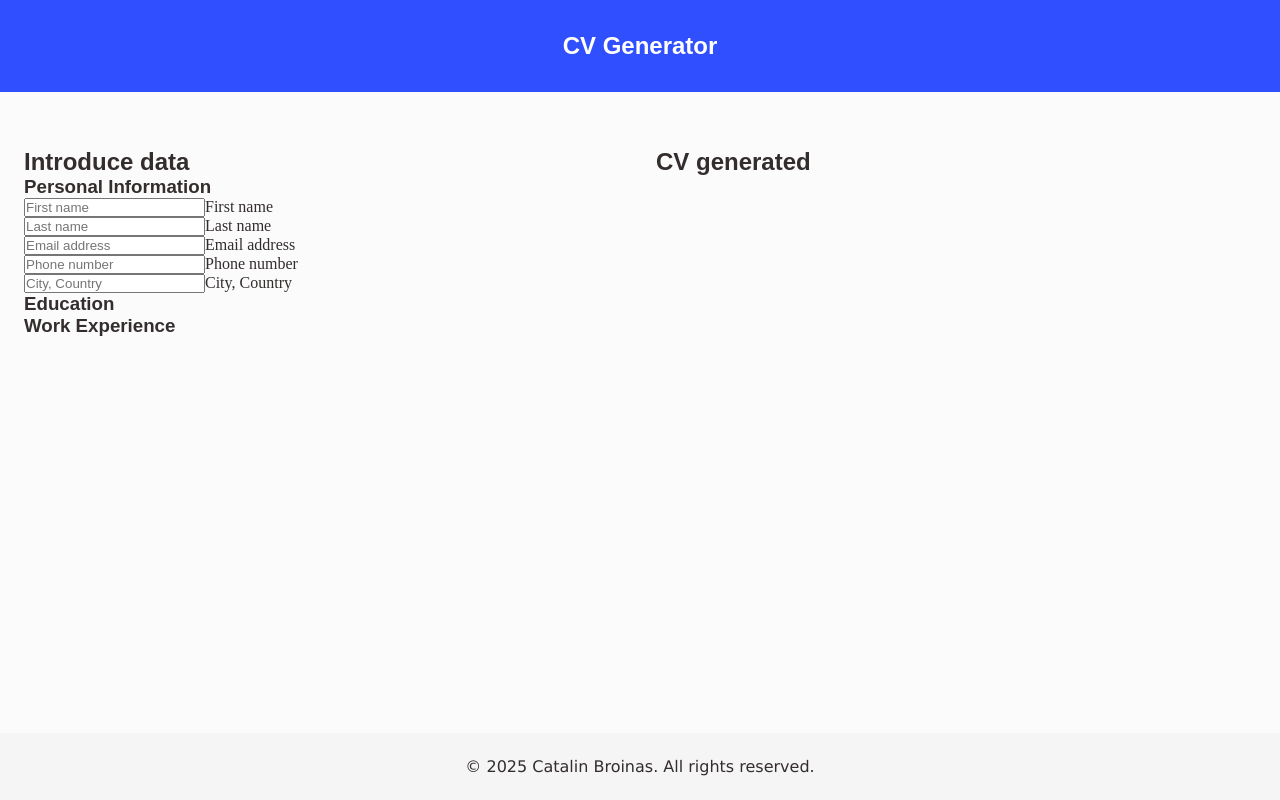
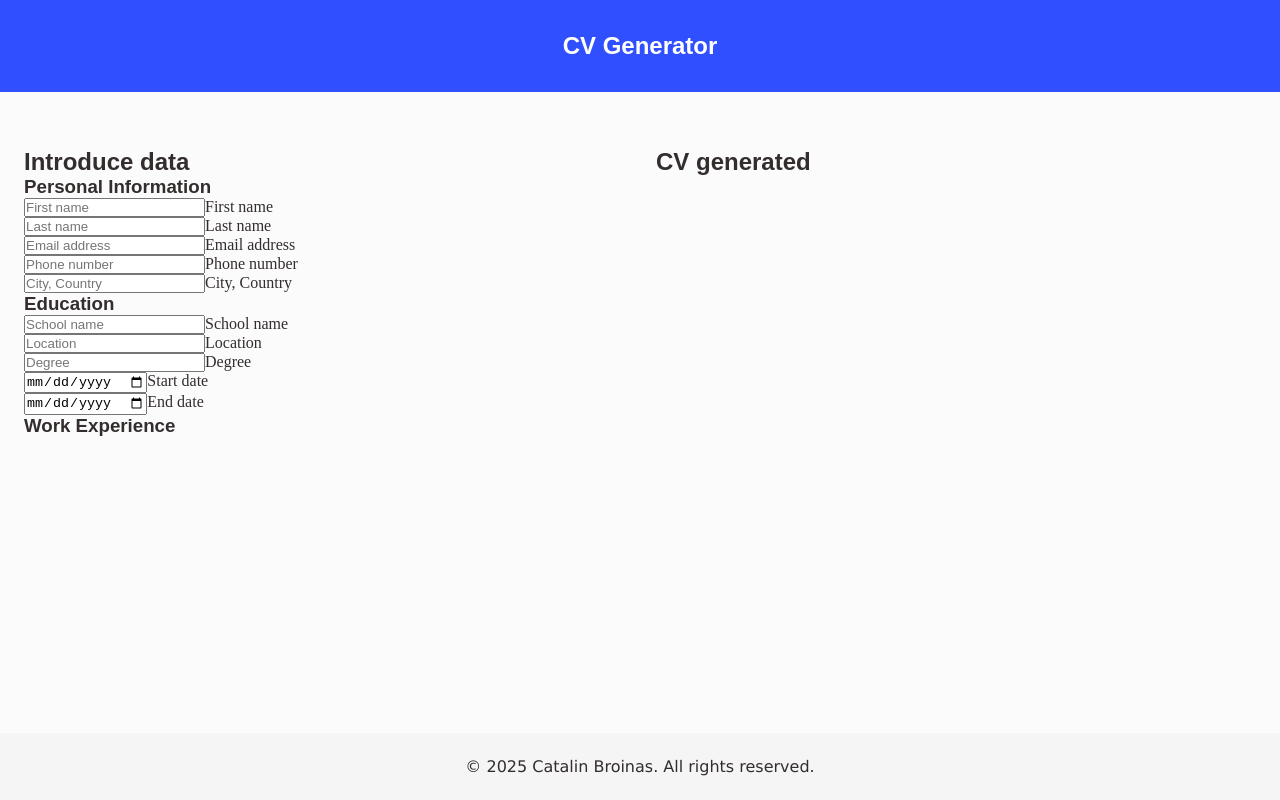
Before and after one commit to catalinbroinas/cv-application, a React (Vite) app: page / in a window 1280 px wide. Built offline with nearby package versions, Linux system fonts and the light colour scheme.

Commit message:
feat: add education inputs
- Include school name, location, degree, start date, and end date fields

```diff
--- a/src/components/forms/EducationForm.jsx
+++ b/src/components/forms/EducationForm.jsx
@@ -3,6 +3,37 @@ function EducationForm() {
     return (
         <form id="education-form" className="form-section">
             <h3>Education</h3>
+
+            <div className="form-group">
+                <div className="form-outline">
+                    <input type="text" id="school-name" className="form-control" placeholder="School name" />
+                    <label htmlFor="school-name" className="form-label">School name</label>
+                </div>
+
+                <div className="form-outline">
+                    <input type="text" id="school-location" className="form-control" placeholder="Location" />
+                    <label htmlFor="school-location" className="form-label">Location</label>
+                </div>
+            </div>
+
+            <div className="form-group">
+                <div className="form-outline">
+                    <input type="text" id="degree" className="form-control" placeholder="Degree" />
+                    <label htmlFor="degree" className="form-label">Degree</label>
+                </div>
+            </div>
+
+            <div className="form-group">
+                <div className="form-outline">
+                    <input type="date" id="start-date" className="form-control" placeholder="Start date" />
+                    <label htmlFor="start-date" className="form-label">Start date</label>
+                </div>
+
+                <div className="form-outline">
+                    <input type="date" id="end-date" className="form-control" placeholder="End date" />
+                    <label htmlFor="end-date" className="form-label">End date</label>
+                </div>
+            </div>
         </form>
     );
 }
```
